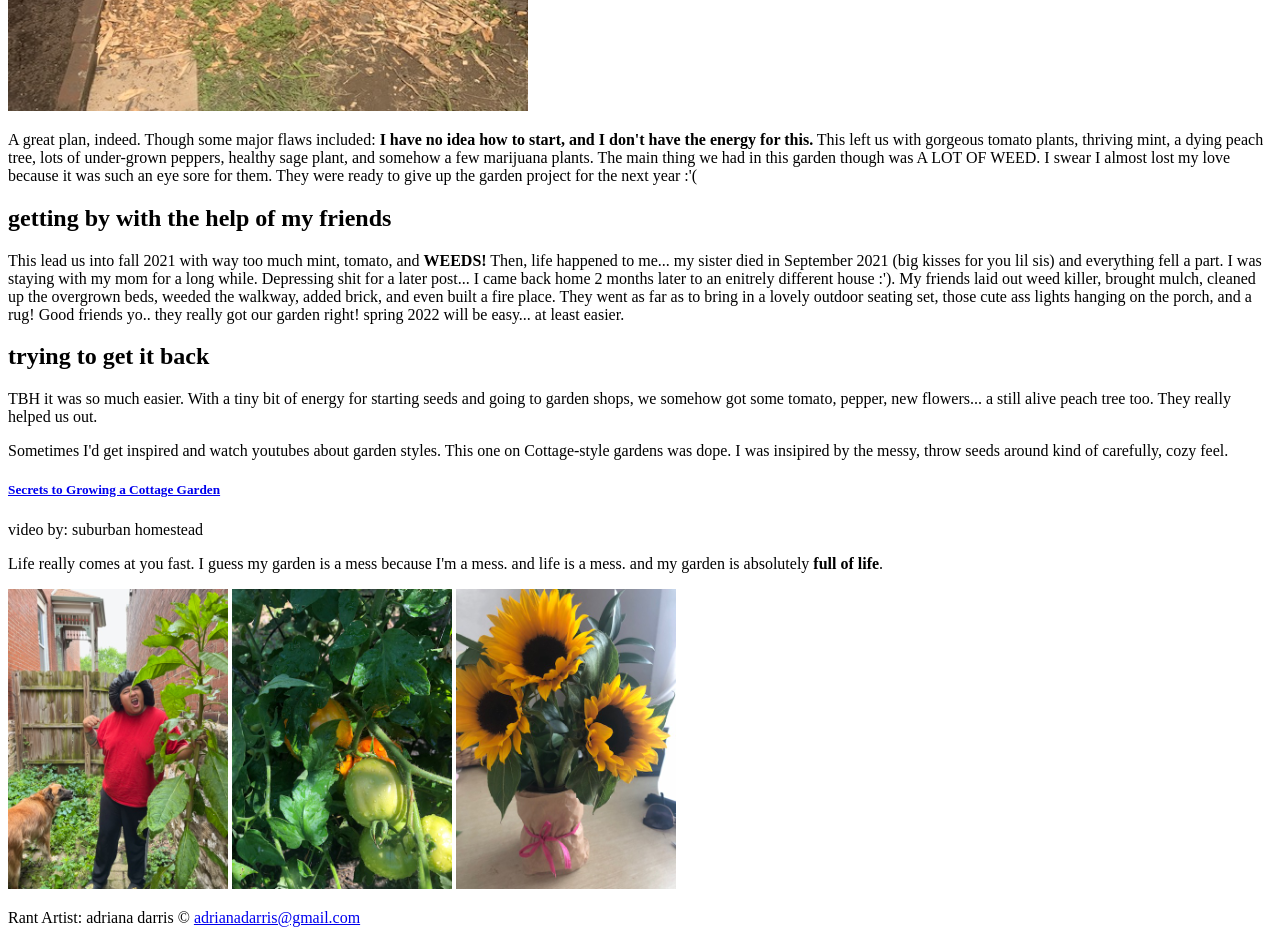
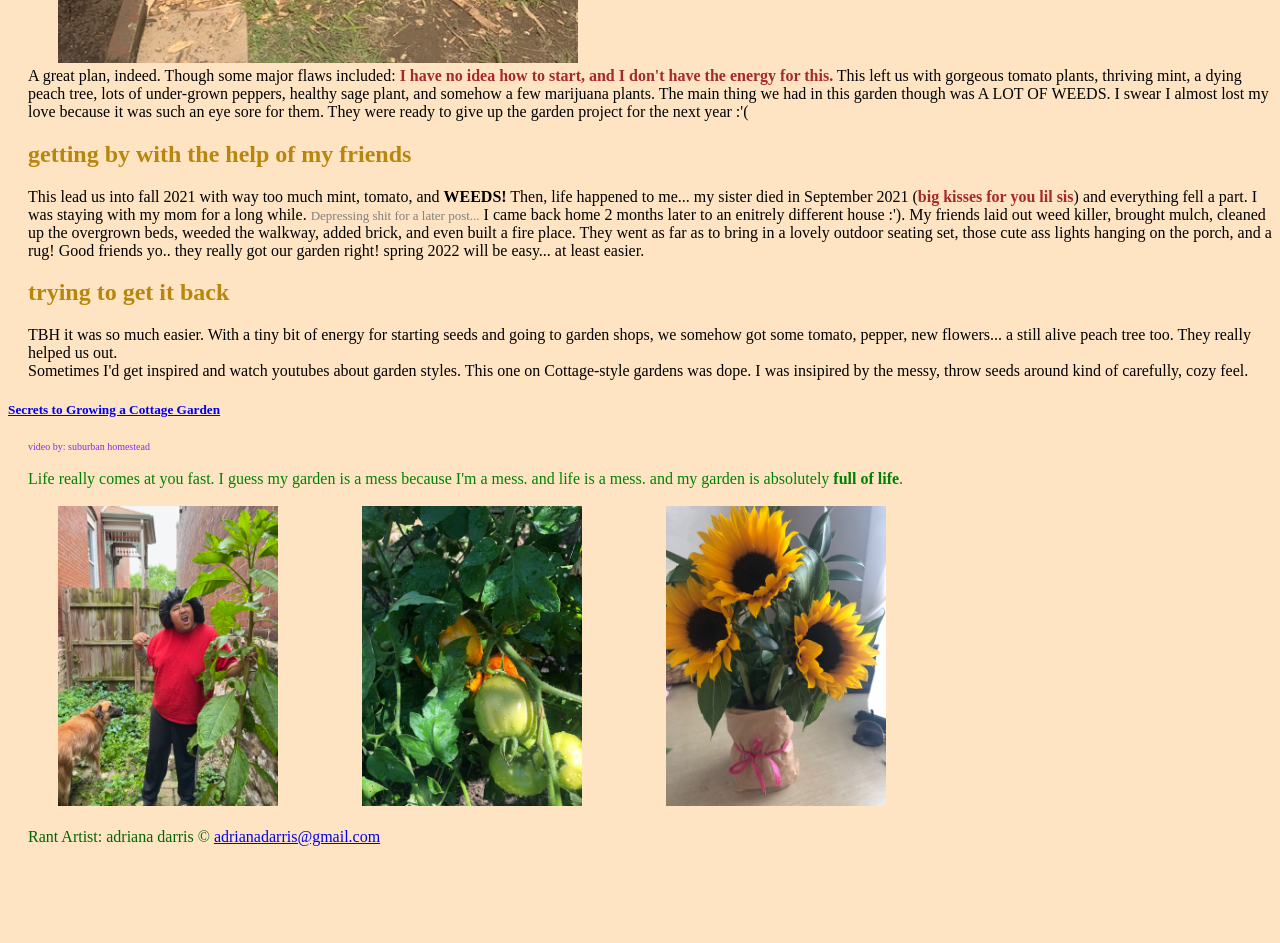
Before and after one commit to St-Louis-Women-March-2022/js-assignment-4-html-me-something-adarris, a website: page index.html in a window 1280 px wide. Shown: the part 1200-2143 px from the top of the page. After the commit the page ends 2054 px from the top, so only its background shows below. Drawn offline with Linux system fonts and the light colour scheme.

Commit message:
Added some killer CSS styling

```diff
--- a/index.html
+++ b/index.html
@@ -1,9 +1,10 @@
 <!DOCTYPE html>
 <html>
    <head>
+      <link rel="stylesheet" href="styles.css">
       <title>Why My Garden Is A Mess</title>
       <header>
-         <h1>Why My Garden Is A Mess</h1>
+         <h1 id ="mainHeading">Why My Garden Is A Mess</h1>
          <p> Posted by: adriana</p>
          <p>a rant about gardening in st. louis</p>
       </header>
@@ -28,16 +29,16 @@
          </p>
          <img src="images/early garden.jpg" alt="garden planning part one"
          width="520" height="600" </img>
-         <p>A great plan, indeed. Though some major flaws included: <b>I have no idea how to start, and I don't have the energy for this.</b>
+         <p>A great plan, indeed. Though some major flaws included: <span id ="important">I have no idea how to start, and I don't have the energy for this.</span>
          This left us with gorgeous tomato plants, thriving mint, a dying peach tree, lots of under-grown peppers, healthy sage plant, and somehow a few marijuana plants.
-         The main thing we had in this garden though was A LOT OF WEED. I swear I almost lost my love because it was such an eye sore for them.
+         The main thing we had in this garden though was A LOT OF WEEDS. I swear I almost lost my love because it was such an eye sore for them.
          They were ready to give up the garden project for the next year :'(
          </p>
       <h2>getting by with the help of my friends</h2>
          <p>This lead us into fall 2021 with way too much mint, tomato, and <b>WEEDS!</b>
-            Then, life happened to me... my sister died in September 2021 (big kisses for you lil sis) and everything fell a part.
+            Then, life happened to me... my sister died in September 2021 (<span id="important">big kisses for you lil sis</span>) and everything fell a part.
             I was staying with my mom for a long while.
-            Depressing shit for a later post... I came back home 2 months later to an enitrely different house :').
+            <span id="crycry">Depressing shit for a later post...</span> I came back home 2 months later to an enitrely different house :').
             My friends laid out weed killer, brought mulch, cleaned up the overgrown beds, weeded the walkway, added brick, and even built a fire place.
             They went as far as to bring in a lovely outdoor seating set, those cute ass lights hanging on the porch, and a rug!
             Good friends yo.. they really got our garden right! spring 2022 will be easy... at least easier.
@@ -54,15 +55,17 @@
                   <h5>
                      <a href="https://www.youtube.com/watch?v=8QTrBVMdyKA">Secrets to Growing a Cottage Garden</a>
                   </h5>
-                  <p> video by: suburban homestead</p>
+                  <p class=videoDescription>video by: suburban homestead</p>
                   </header>
                </article>
             </p>
-         </p>
+         </p> <br>
 
-         <p> Life really comes at you fast. I guess my garden is a mess because I'm a mess.
+
+         <p id="testP" class="funParagraph"> Life really comes at you fast. I guess my garden is a mess because I'm a mess.
             and life is a mess.
-            and my garden is absolutely <b>full of life</b>.</p>
+            and my garden is absolutely <b>full of life</b>.</p> <br>
+
       </main>
          <img src="images/jaewweeds.jpg" alt="Jae and Navi pulling larger than life weeds"
          width="220" height="300" </img>
@@ -70,8 +73,9 @@
          width="220" height="300" </img>
          <img src="images/sunflowy.jpg" alt="Sunflower gifts for everyone"
          width="220" height="300" </img>
-   </body>
-   <footer>
+   </body> <br>
+
+   <br><footer>
       <p>Rant Artist: adriana darris &#169;
          <a href="adrianadarris@gmail.com">adrianadarris@gmail.com</a>
       </p>
--- a/styles.css
+++ b/styles.css
@@ -1 +1,49 @@
 /* Write your CSS here! */
+p {
+    margin-top:auto;
+    margin-bottom: auto;
+    margin-right:auto;
+    margin-left: 20px;
+
+}
+div {
+    padding-right: 20px;
+    padding-left: 20px;
+}
+#mainHeading {
+    color: red;
+    margin-left: 20px;
+}
+h2 {
+    color:darkgoldenrod;
+    margin-left: 20px;
+}
+footer {
+    color: darkgreen;
+}
+body {
+    background-color: bisque;
+    margin: 8px;
+}
+img {
+    margin-left: 20px;
+    padding-left: 30px;
+    padding-right: 30px;
+}
+#important {
+    color: brown;
+    font-weight: 800;
+}
+#crycry {
+    color: gray;
+    font-weight: lighter;
+    font-size: small;
+}
+.videoDescription {
+    font-size: x-small;
+    color:blueviolet;
+    font:oblique;
+}
+.funParagraph {
+    color:green;
+}
```
